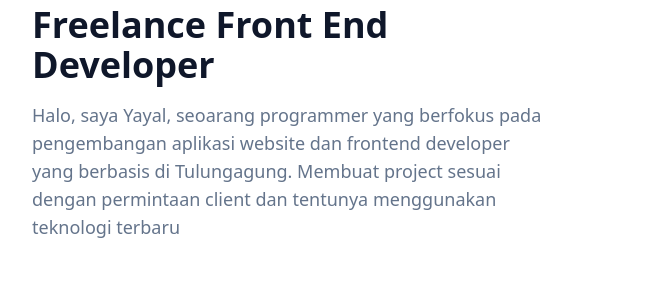
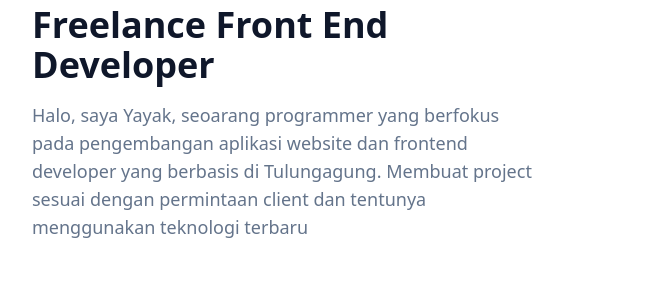
Before and after one commit to yayakyogi/portfolio, a website: page index.html in a window 1280 px wide. Shown: the part 819-1110 px from the top of the page, 0-651 px from the left. Drawn offline with Linux system fonts and the light colour scheme.

Commit message:
fix type name

```diff
--- a/index.html
+++ b/index.html
@@ -108,7 +108,7 @@
         <div class="w-full px-4 mb-10 lg:w-1/2">
           <h4 class="font-bold uppercase text-primary text-lg mb-2">Tentang Saya</h4>
           <h2 class="font-bold text-dark text-3xl mb-4 max-w-sm lg:text-4xl dark:text-white">Freelance Front End Developer</h2>
-          <p class="font-medium text-base text-secondary max-w-lg lg:text-lg">Halo, saya Yayal, seoarang programmer yang berfokus pada pengembangan aplikasi website dan frontend developer yang berbasis di Tulungagung. Membuat project sesuai dengan permintaan client dan tentunya menggunakan teknologi terbaru</p>
+          <p class="font-medium text-base text-secondary max-w-lg lg:text-lg">Halo, saya Yayak, seoarang programmer yang berfokus pada pengembangan aplikasi website dan frontend developer yang berbasis di Tulungagung. Membuat project sesuai dengan permintaan client dan tentunya menggunakan teknologi terbaru</p>
         </div>
         <div class="w-full px-4 lg:w-1/2">
           <h3 class="font-semibold text-dark text-2xl mb-4 lg:text-3xl pt-10 dark:text-white">Mari terhubung</h3>
```
